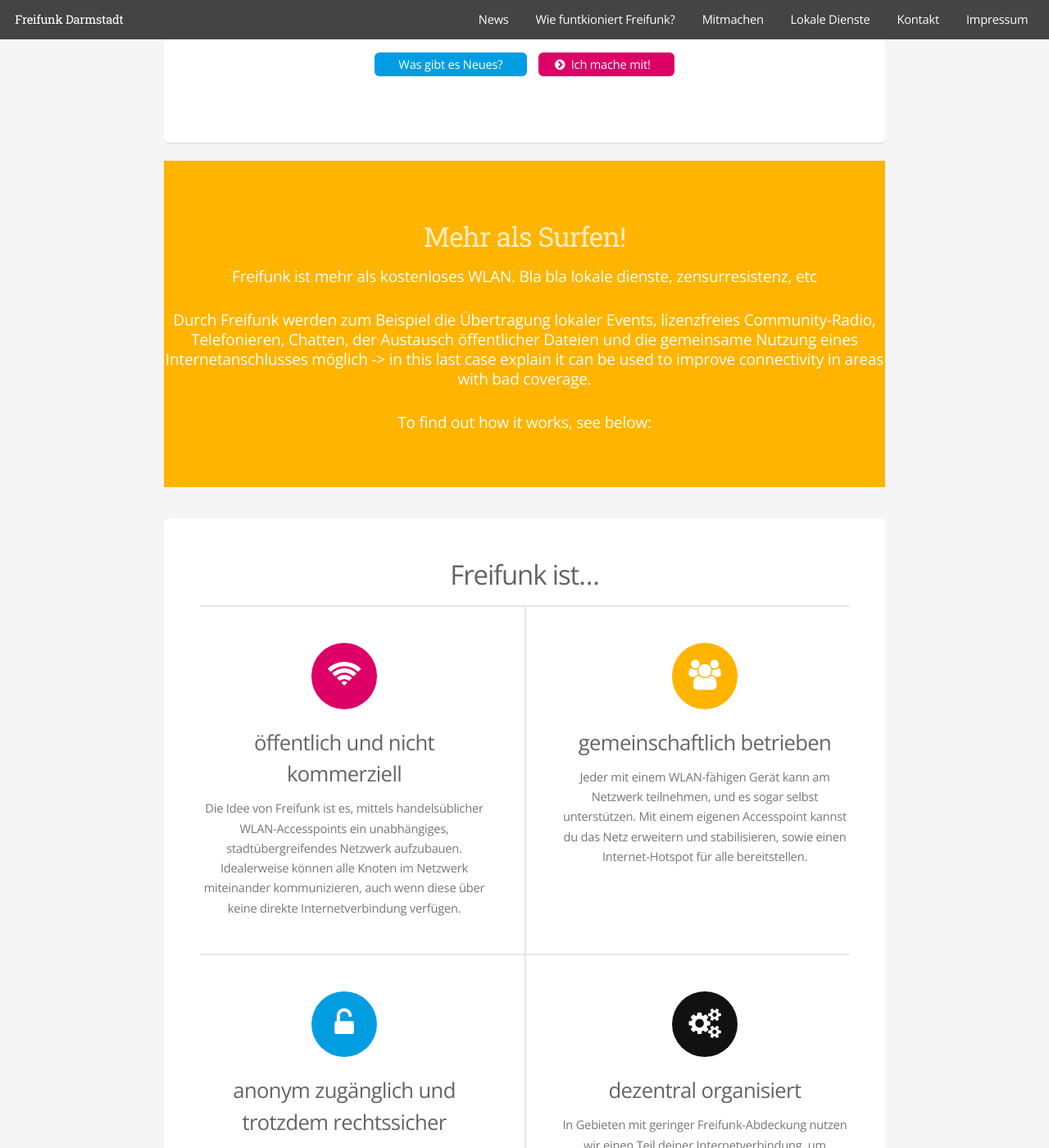
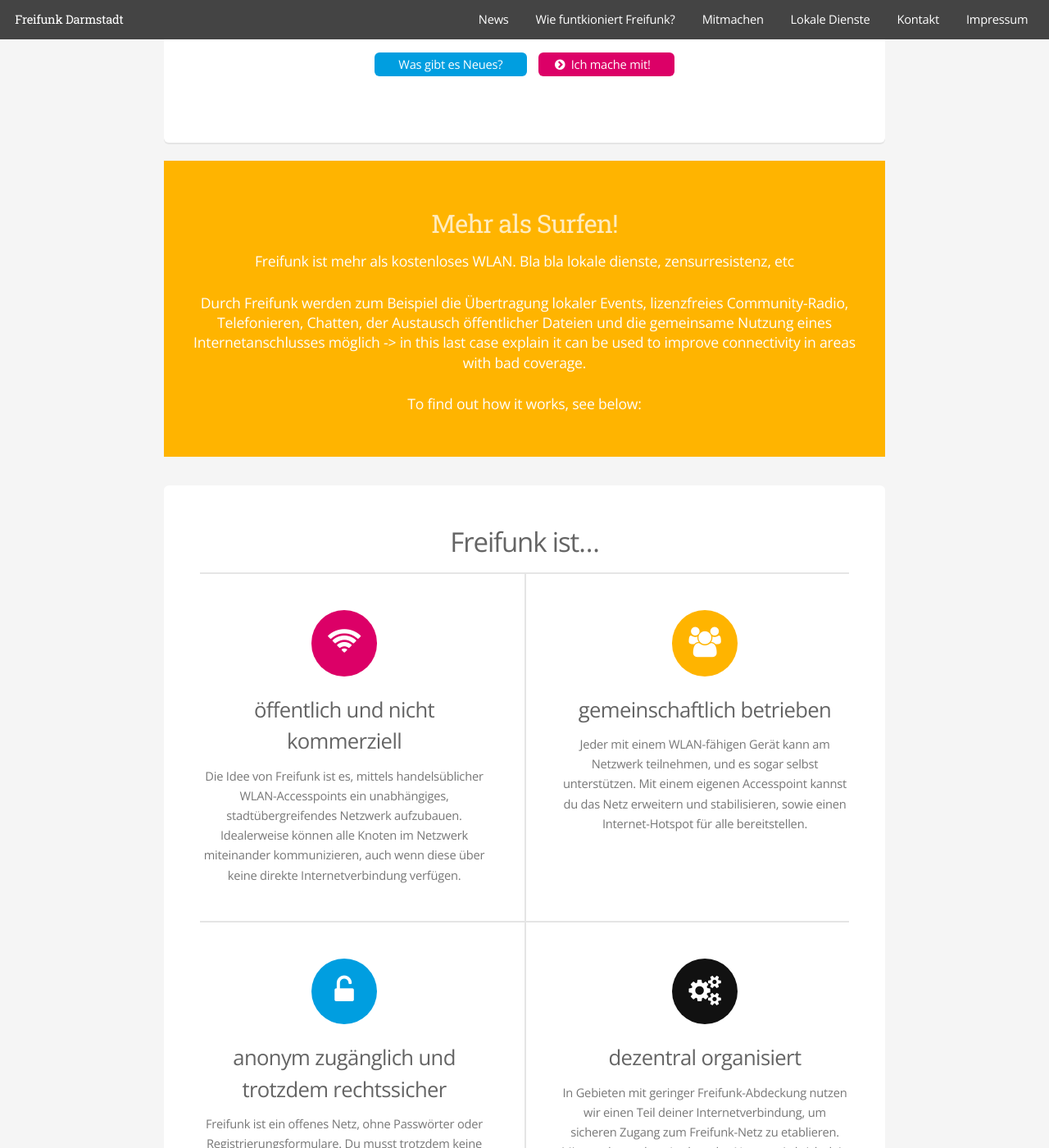
Before and after one commit to mdrenger/darmstadt.freifunk.net, a Jekyll site: the page built from pages/index.html, in a window 1280 px wide and 1400 px high, scrolled down 615 px. Shown: the whole window at 82% size. Built offline with Jekyll 4.4.1, drawn with Linux system fonts in a browser that asks for light colours.

Commit message:
changed padding and font size for the stripe box

```diff
--- a/css/style.scss
+++ b/css/style.scss
@@ -1320,9 +1320,9 @@
 		background: $color-accent3-bg;
 		color: #fff;
 		margin: 0 0 $size-element-height 0;
-		padding: 3.5em 0 3.5em 0;
+		padding: 3em 1em 3em 1em;
 		text-align: center;
-		font-size: 1.3em;
+		font-size: 1.2em;
 
 		p:last-child {
 			margin-bottom: 0;
```
